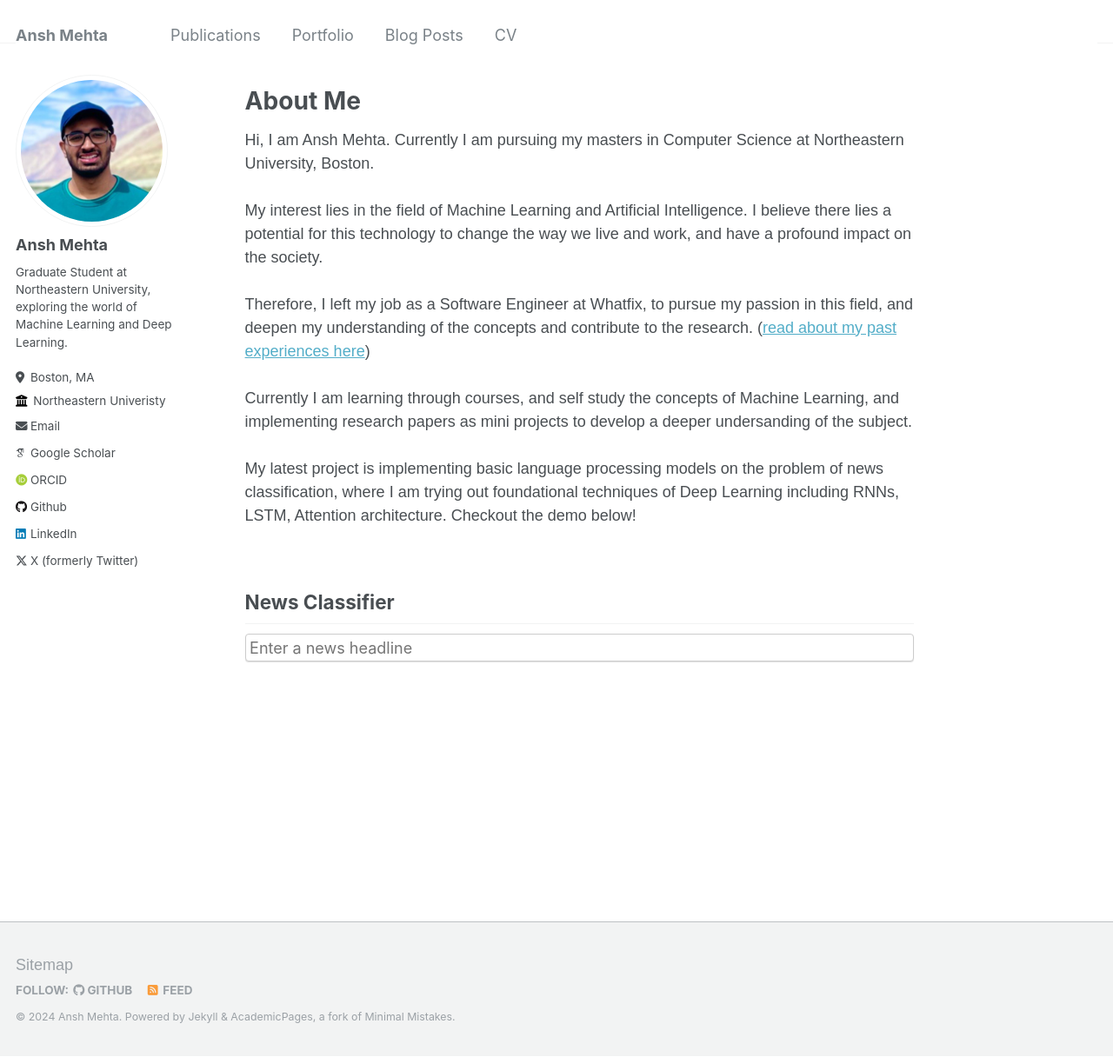
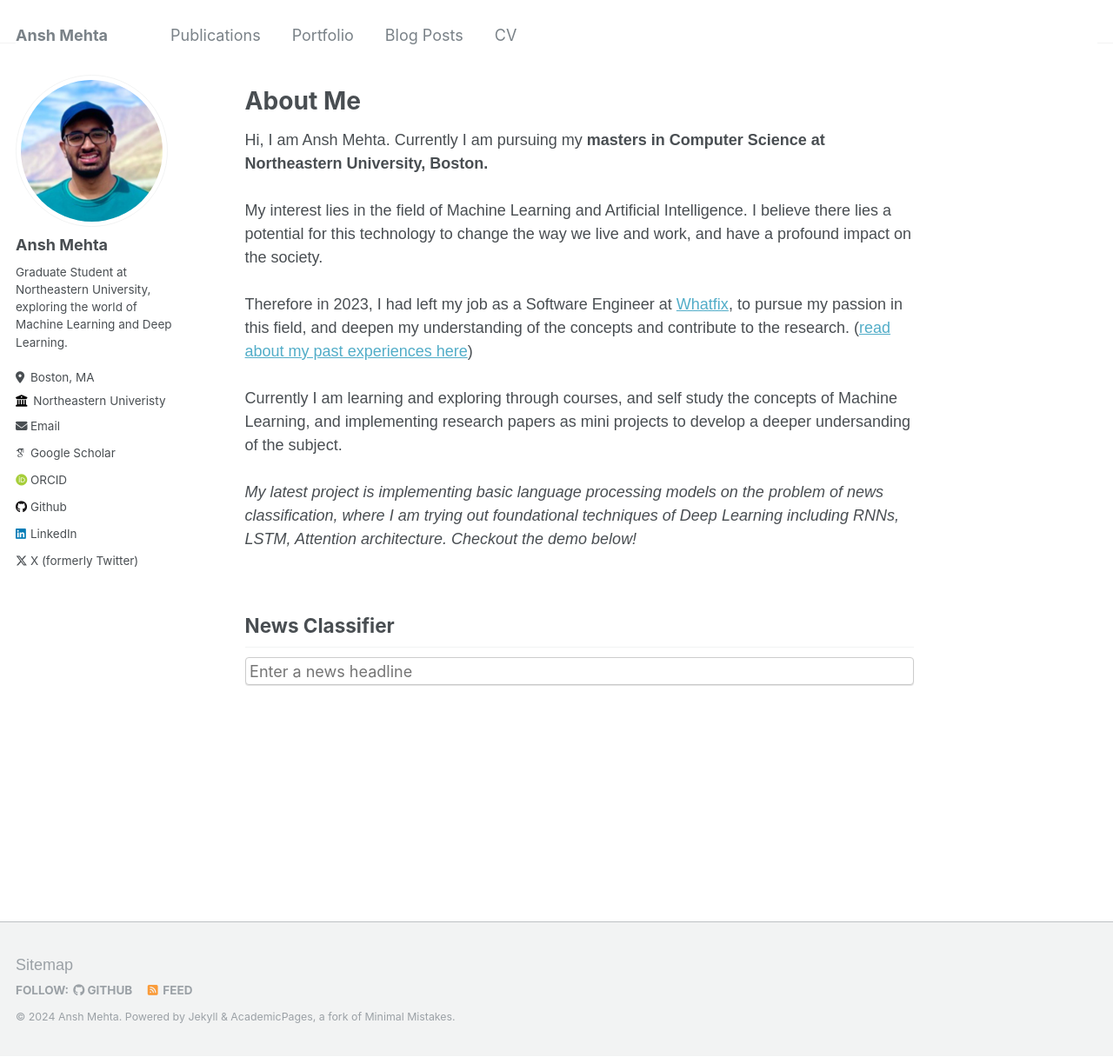
Before and after one commit to anshmehtamm/anshmehtamm.github.io, a Jekyll site: the page built from _pages/about.html, in a window 1280 px wide and 1216 px high. Shown: the whole window at 87% size. Built offline with Jekyll 4.4.1, drawn with Linux system fonts in a browser that asks for light colours; some web fonts are replaced.

Commit message:
Update about.html

```diff
--- a/_pages/about.html
+++ b/_pages/about.html
@@ -34,13 +34,13 @@
 <body>
 <div>
     <h1>About Me</h1>
-    <p>Hi, I am Ansh Mehta. Currently I am pursuing my masters in Computer Science at Northeastern University, Boston. <br><br>
+    <p>Hi, I am Ansh Mehta. Currently I am pursuing my <b>masters in Computer Science at Northeastern University, Boston. </b><br><br>
 
         My interest lies in the field of Machine Learning and Artificial Intelligence.  I believe there lies a potential for this technology to change the way we live and work, and have a profound impact on the society. <br><br>
-        Therefore, I left my job as a Software Engineer at Whatfix, to pursue my passion in this field, and deepen my understanding of the concepts and contribute to the research. (<a href"">read about my past experiences here</a>) <br><br>
-        Currently I am learning through courses, and self study the concepts of Machine Learning, and implementing research papers as mini projects to develop a deeper undersanding of the subject.<br><br>
+        Therefore in 2023, I had left my job as a Software Engineer at <a href="whatfix.com">Whatfix</a>, to pursue my passion in this field, and deepen my understanding of the concepts and contribute to the research. (<a href"">read about my past experiences here</a>) <br><br>
+        Currently I am learning and exploring through courses, and self study the concepts of Machine Learning, and implementing research papers as mini projects to develop a deeper undersanding of the subject.<br><br>
 
-        My latest project is implementing basic language processing models on the problem of news classification, where I am trying out foundational techniques of Deep Learning including RNNs, LSTM, Attention architecture. Checkout the demo below! <br><br>
+        <i>My latest project is implementing basic language processing models on the problem of news classification, where I am trying out foundational techniques of Deep Learning including RNNs, LSTM, Attention architecture. Checkout the demo below! </i><br><br>
     </div>
 <div>
     <h2>News Classifier</h2>
```
